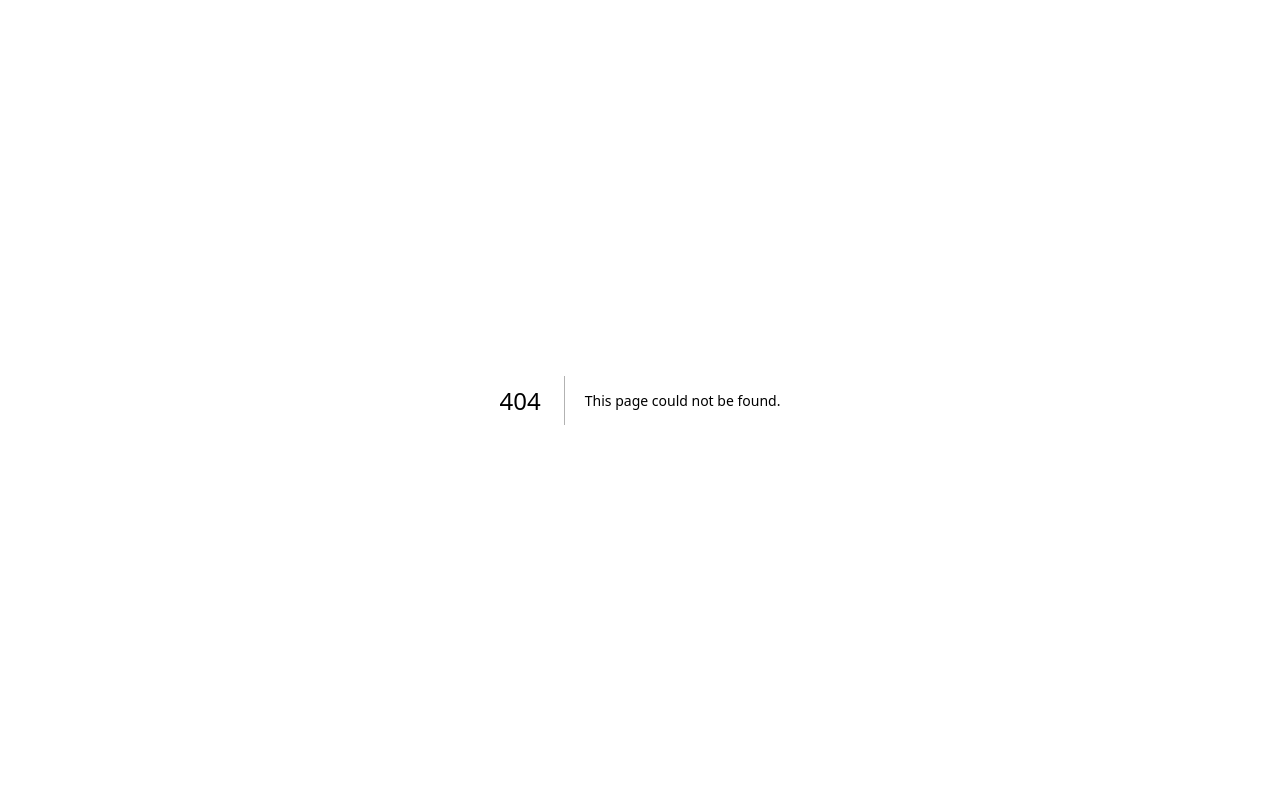
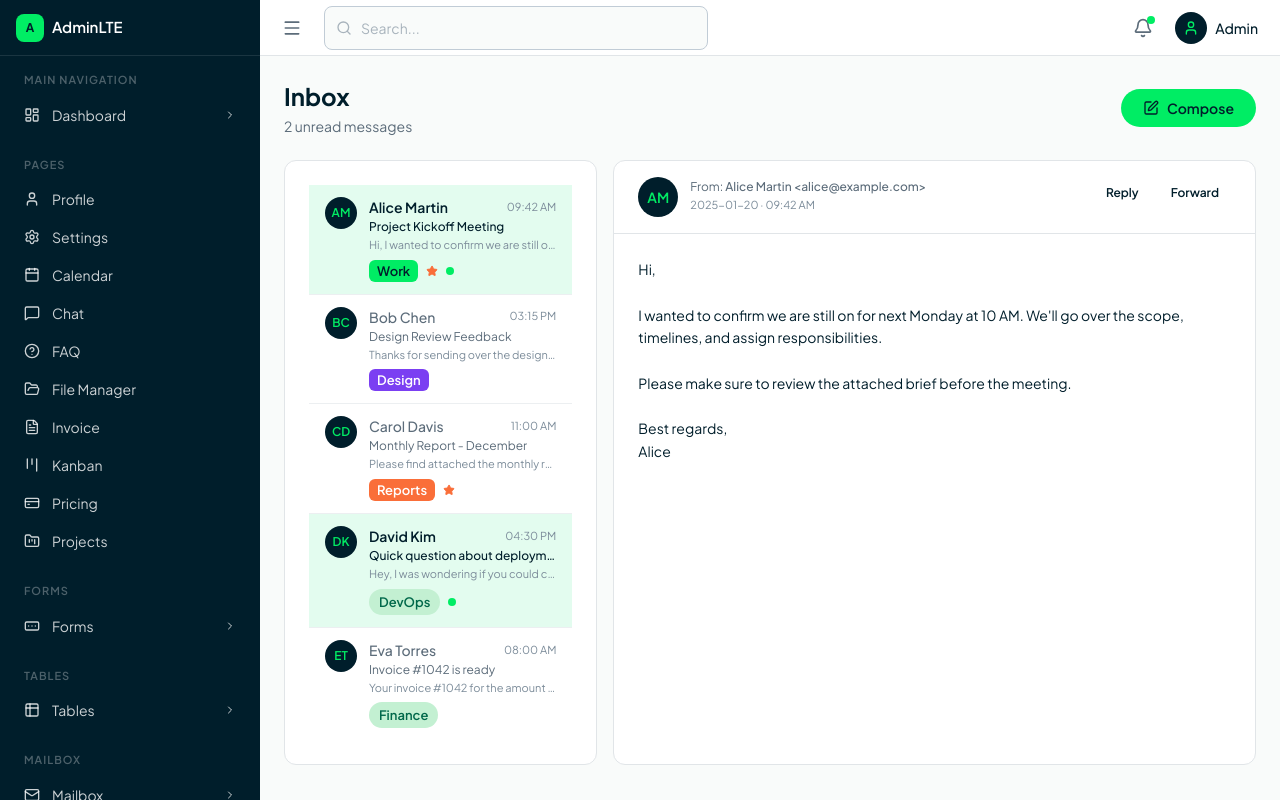
Before and after one commit to mvahidsm7/adminlte-x-mongodb, a Next.js app: page /mailbox/inbox in a window 1280 px wide. Before the commit this address had no page. Built offline with nearby package versions, Linux system fonts and the light colour scheme.

Commit message:
feat: add Mailbox Inbox page

```diff
--- /dev/null
+++ b/src/app/(main)/mailbox/inbox/page.tsx
@@ -0,0 +1,107 @@
+import type { Metadata } from 'next'
+import clsx from 'clsx'
+import { Star, Edit } from 'lucide-react'
+import { Card, CardBody } from '@/components/ui/Card'
+import Badge from '@/components/ui/Badge'
+import Button from '@/components/ui/Button'
+import Avatar from '@/components/ui/Avatar'
+
+export const metadata: Metadata = { title: 'Inbox — AdminLTE' }
+
+const EMAILS = [
+  { id: 1, from: 'Alice Martin', fromEmail: 'alice@example.com', subject: 'Project Kickoff Meeting', preview: 'Hi, I wanted to confirm we are still on for next Monday...', body: 'Hi,\n\nI wanted to confirm we are still on for next Monday at 10 AM. We\'ll go over the scope, timelines, and assign responsibilities.\n\nPlease make sure to review the attached brief before the meeting.\n\nBest regards,\nAlice', date: '2025-01-20', time: '09:42 AM', read: false, starred: true,  tag: 'Work' },
+  { id: 2, from: 'Bob Chen',    fromEmail: 'bob@example.com',   subject: 'Design Review Feedback',  preview: 'Thanks for sending over the designs. Here are my thoughts on the overall direction...', body: 'Thanks for sending over the designs.\n\nHere are my thoughts on the overall direction — the color palette is spot on and the layout feels very clean.', date: '2025-01-19', time: '03:15 PM', read: true,  starred: false, tag: 'Design' },
+  { id: 3, from: 'Carol Davis', fromEmail: 'carol@example.com', subject: 'Monthly Report - December', preview: 'Please find attached the monthly report for December. Key highlights include...', body: 'Please find attached the monthly report for December.\n\nKey highlights:\n- Revenue up 12% YoY\n- User signups increased by 340', date: '2025-01-18', time: '11:00 AM', read: true,  starred: true,  tag: 'Reports' },
+  { id: 4, from: 'David Kim',   fromEmail: 'david@example.com', subject: 'Quick question about deployment', preview: 'Hey, I was wondering if you could clarify the deployment pipeline for the new service...', body: 'Hey,\n\nI was wondering if you could clarify the deployment pipeline for the new service. Specifically, do we use the existing CI/CD workflow or create a separate one?', date: '2025-01-17', time: '04:30 PM', read: false, starred: false, tag: 'DevOps' },
+  { id: 5, from: 'Eva Torres',  fromEmail: 'eva@example.com',   subject: 'Invoice #1042 is ready',  preview: 'Your invoice #1042 for the amount of $3,200.00 is now available for review...', body: 'Your invoice #1042 for the amount of $3,200.00 is now available for review.\n\nPlease log in to your account to view and download the invoice.', date: '2025-01-16', time: '08:00 AM', read: true,  starred: false, tag: 'Finance' },
+]
+
+const tagBadge: Record<string, 'green' | 'purple' | 'orange' | 'green-soft'> = {
+  Work:    'green',
+  Design:  'purple',
+  Reports: 'orange',
+  DevOps:  'green-soft',
+  Finance: 'green-soft',
+}
+
+const unreadCount = EMAILS.filter(e => !e.read).length
+const preview = EMAILS[0]
+
+export default function InboxPage() {
+  return (
+    <div className="space-y-6">
+      <div className="flex items-center justify-between">
+        <div>
+          <h1 className="text-2xl font-bold text-ink">Inbox</h1>
+          <p className="text-sm text-steel mt-1">{unreadCount} unread messages</p>
+        </div>
+        <Button variant="primary">
+          <Edit className="w-4 h-4 mr-2" />
+          Compose
+        </Button>
+      </div>
+
+      <div className="grid grid-cols-1 lg:grid-cols-3 gap-4">
+        {/* Email list */}
+        <Card className="lg:col-span-1">
+          <CardBody className="p-0 divide-y divide-hairline-soft">
+            {EMAILS.map(email => (
+              <div
+                key={email.id}
+                className={clsx(
+                  'flex items-start gap-3 px-4 py-3 cursor-pointer hover:bg-surface transition-colors',
+                  !email.read && 'bg-surface-feature'
+                )}
+              >
+                <Avatar name={email.from} size="sm" />
+                <div className="flex-1 min-w-0">
+                  <div className="flex items-center justify-between gap-2">
+                    <span className={clsx('text-sm truncate', !email.read ? 'font-semibold text-ink' : 'font-medium text-steel')}>
+                      {email.from}
+                    </span>
+                    <span className="text-[11px] text-stone shrink-0">{email.time}</span>
+                  </div>
+                  <p className={clsx('text-xs truncate mt-0.5', !email.read ? 'text-ink font-medium' : 'text-steel')}>
+                    {email.subject}
+                  </p>
+                  <p className="text-[11px] text-stone truncate mt-0.5">{email.preview}</p>
+                  <div className="flex items-center gap-2 mt-1.5">
+                    <Badge variant={tagBadge[email.tag]} className="text-[10px] px-1.5 py-0">{email.tag}</Badge>
+                    {email.starred && <Star className="w-3 h-3 text-accent-orange fill-accent-orange" />}
+                    {!email.read && <span className="w-2 h-2 rounded-full bg-mongo-green shrink-0" />}
+                  </div>
+                </div>
+              </div>
+            ))}
+          </CardBody>
+        </Card>
+
+        {/* Preview pane */}
+        <Card className="lg:col-span-2">
+          <div className="px-6 py-4 border-b border-hairline">
+            <div className="flex items-start justify-between gap-4">
+              <div className="flex items-start gap-3">
+                <Avatar name={preview.from} size="md" />
+                <div>
+                  <p className="text-xs text-steel mt-0.5">
+                    From: <span className="font-medium">{`${preview.from} <${preview.fromEmail}>`}</span>
+                  </p>
+                  <p className="text-[11px] text-stone mt-0.5">{preview.date} · {preview.time}</p>
+                </div>
+              </div>
+              <div className="flex items-center gap-2 shrink-0">
+                <Button variant="ghost" className="text-xs px-2 py-1 h-auto">Reply</Button>
+                <Button variant="ghost" className="text-xs px-2 py-1 h-auto">Forward</Button>
+              </div>
+            </div>
+          </div>
+          <CardBody>
+            <div className="prose prose-sm max-w-none text-ink whitespace-pre-wrap text-sm leading-relaxed">
+              {preview.body}
+            </div>
+          </CardBody>
+        </Card>
+      </div>
+    </div>
+  )
+}
```
Also changed, not shown: 1 other file (tests, documents, lock files or other folders).
